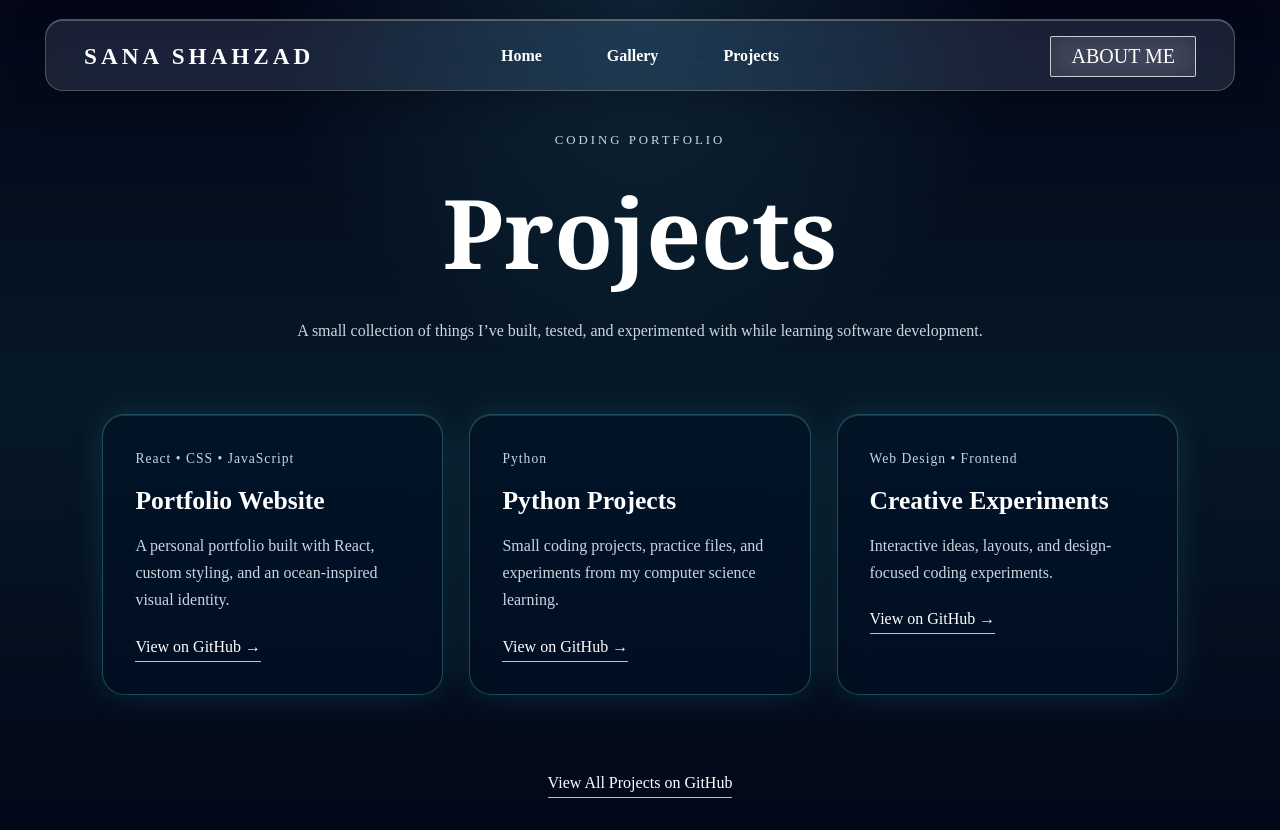
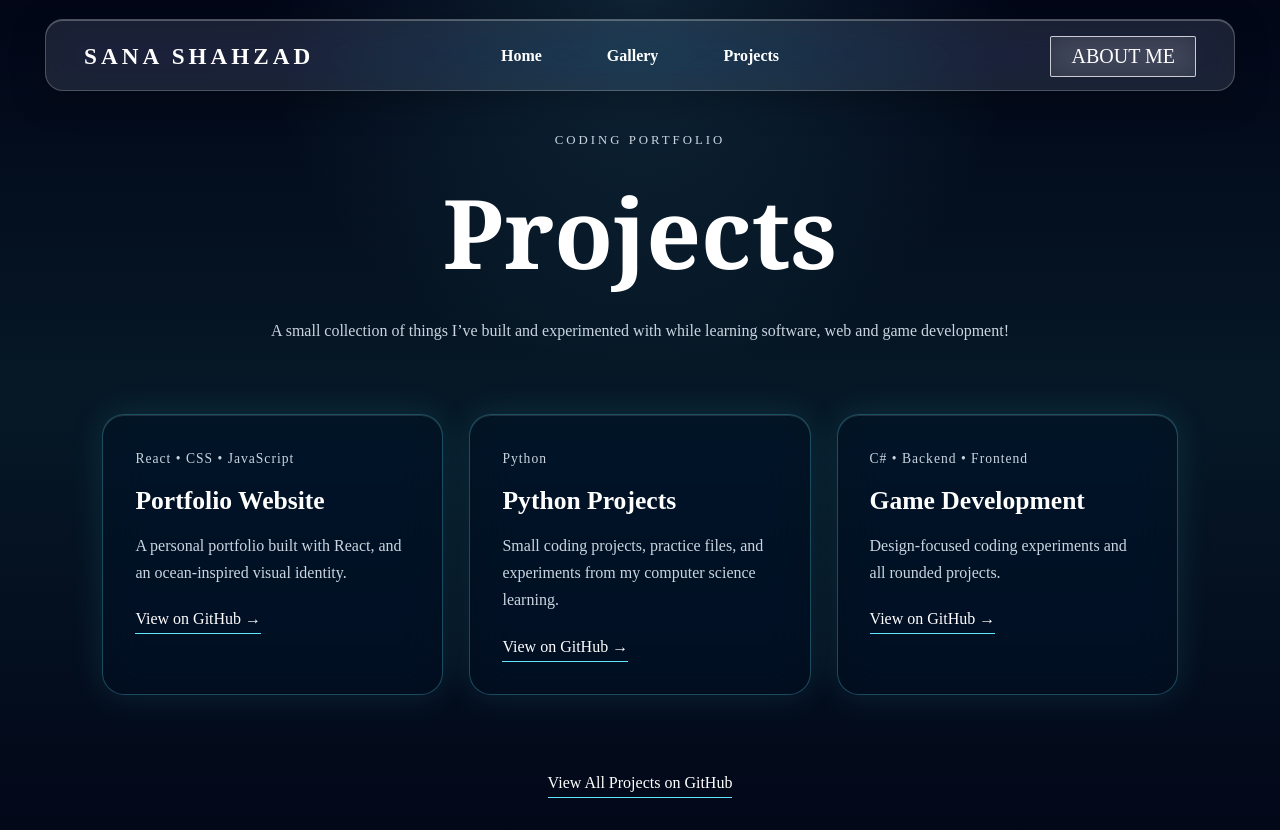
Before and after one commit to sunqn05/sana_shahzad, a React (Create React App) app: page /projects in a window 1280 px wide. Shown: the top 830 px of the page. Built offline with nearby package versions, Linux system fonts and the light colour scheme.

Commit message:
adjusted

```diff
--- a/src/components/pages/Projects.js
+++ b/src/components/pages/Projects.js
@@ -7,20 +7,20 @@ function Projects() {
     {
       title: "Portfolio Website",
       tools: "React • CSS • JavaScript",
-      description: "A personal portfolio built with React, custom styling, and an ocean-inspired visual identity.",
-      github: "https://github.com/sunqn05",
+      description: "A personal portfolio built with React, and an ocean-inspired visual identity.",
+      github: "https://github.com/sunqn05/sana_shahzad",
     },
     {
       title: "Python Projects",
       tools: "Python",
       description: "Small coding projects, practice files, and experiments from my computer science learning.",
-      github: "https://github.com/sunqn05",
+      github: "https://github.com/wandering3ngineer/courses",
     },
     {
-      title: "Creative Experiments",
-      tools: "Web Design • Frontend",
-      description: "Interactive ideas, layouts, and design-focused coding experiments.",
-      github: "https://github.com/sunqn05",
+      title: "Game Development",
+      tools: "C# • Backend • Frontend",
+      description: "Design-focused coding experiments and all rounded projects.",
+      github: "https://github.com/damhahlat/Battleship-2.0",
     },
   ];
 
@@ -30,8 +30,8 @@ function Projects() {
         <p className="projects-label">Coding Portfolio</p>
         <h1>Projects</h1>
         <p>
-          A small collection of things I’ve built, tested, and experimented with
-          while learning software development.
+          A small collection of things I’ve built and experimented with
+          while learning software, web and game development!
         </p>
       </section>
 
```
